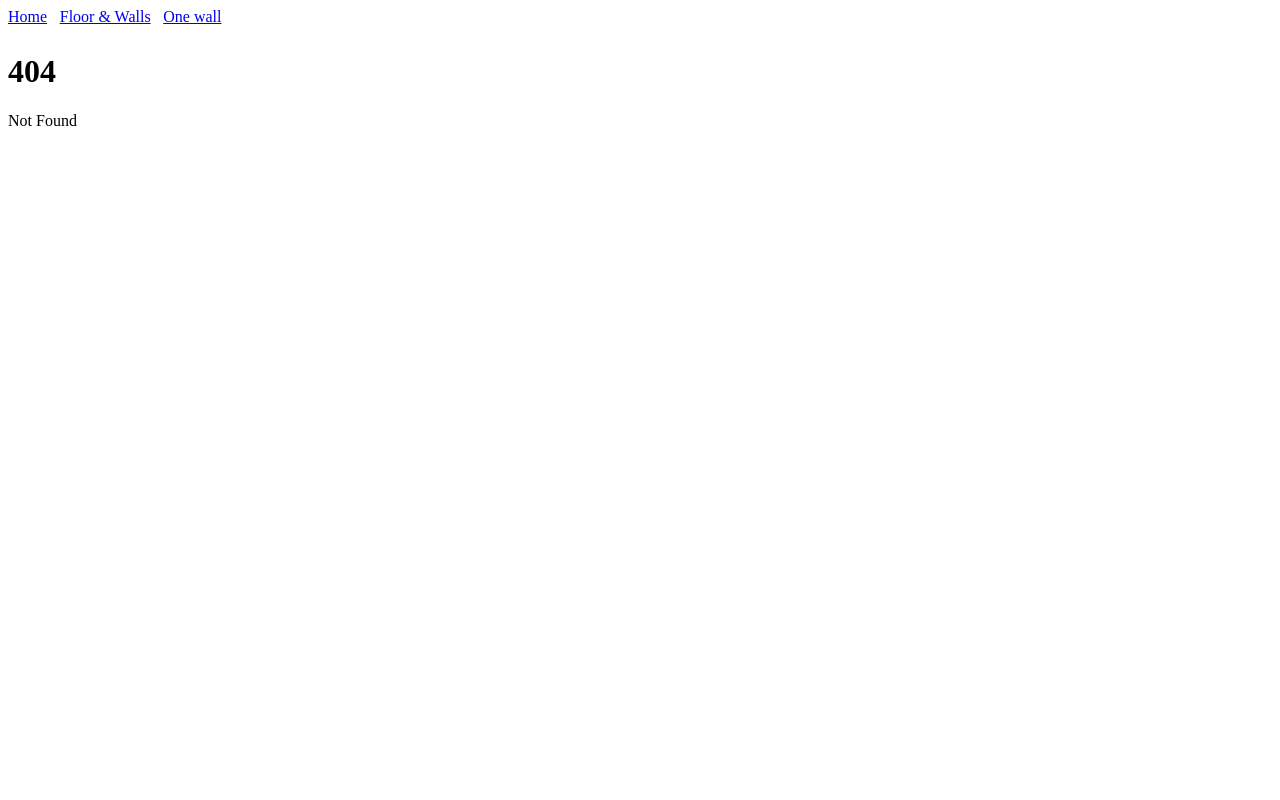
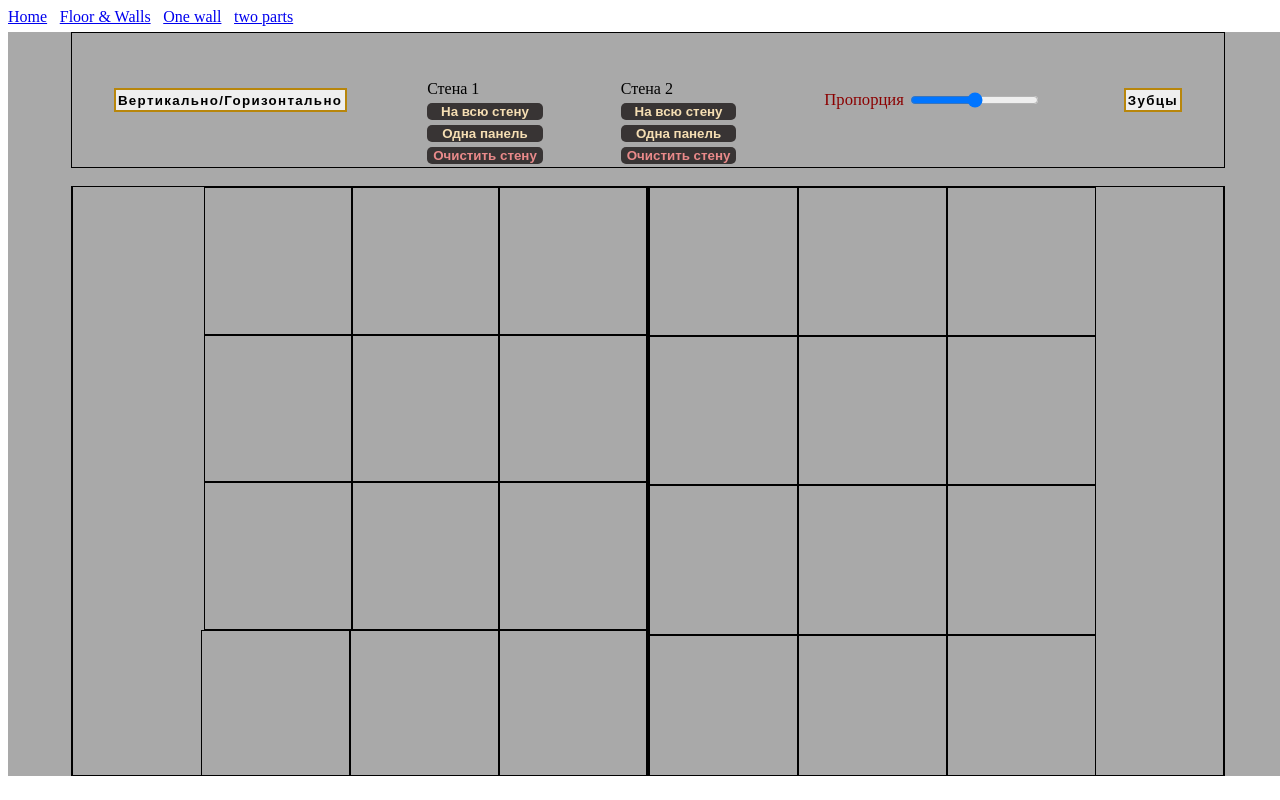
Before and after one commit to Corpus77/sv-kit-3dpanel-floor, a SvelteKit app: page /twoparts in a window 1280 px wide. Before the commit this address had no page. Built offline with nearby package versions, Linux system fonts and the light colour scheme.

Commit message:
two part in process

```diff
--- a/src/lib/logic/functions.js
+++ b/src/lib/logic/functions.js
@@ -19,7 +19,8 @@ function styleCommonPanels(toCreate) {
 	toCreate.style.height = panelSize(walls()) + 'px';
 	toCreate.style.backgroundSize = 'contain';
 	toCreate.classList.add('allPanels');
-	// toCreate.style.border = '1px solid black'
+	// FIXME:
+	toCreate.style.border = '1px solid black';
 
 	allPanels().forEach((item) => {
 		item.style.transition = '1.5s';
--- a/src/routes/+layout.svelte
+++ b/src/routes/+layout.svelte
@@ -2,6 +2,7 @@
 	<a href="/"><p>Home</p></a>
 	<a href="/floorwalls"><p>Floor & Walls</p></a>
 	<a href="/onewall"> One wall</a>
+	<a href="/twoparts"> two parts</a>
 </nav>
 <slot/>
 
--- a/src/routes/onewall/+page.svelte
+++ b/src/routes/onewall/+page.svelte
@@ -2,14 +2,12 @@
 	import Modal from '$lib/components/Modal.svelte';
 	import {
 		walls,
-		floor,
-		ceil,
 		allPanels,
 		panel,
-		panelFloor,
-		panelCeil,
 		panelSize
 	} from '$lib/logic/retSurfaces.js';
+
+
 	import { onMount } from 'svelte';
 	import Buttonall from '$lib/components/Buttonall.svelte';
 	import Buttonone from '$lib/components/Buttonone.svelte';
--- /dev/null
+++ b/src/routes/twoparts/+page.svelte
@@ -0,0 +1,294 @@
+<script>
+	import Modal from '$lib/components/Modal.svelte';
+	import { walls, allPanels, panel, panelSize } from '$lib/logic/retSurfaces.js';
+
+	import { onMount } from 'svelte';
+	import Buttonall from '$lib/components/Buttonall.svelte';
+	import Buttonone from '$lib/components/Buttonone.svelte';
+	import Buttonclear from '$lib/components/Buttonclear.svelte';
+	import { initWallPanelAdd, styleCommonPanels, removePanels } from '$lib/logic/functions';
+	//----------------------------------------
+	let modalVisible = false;
+	let fillAllFlag = true;
+	let globalSurface = 'wall';
+	let btnHeaderArr;
+	let blockFlag = false;
+	let url = '';
+	let urlWall = './textures/';
+	//----------------------------------
+	//__________________________________________
+	function panelChoice(event) {
+		url = event.detail;
+		if (fillAllFlag && blockFlag && globalSurface == 'wall') {
+			fillAll(document.querySelectorAll('.wall_2'));
+			url = event.detail;
+		} else if (fillAllFlag && !blockFlag && globalSurface == 'wall') {
+			fillAll(document.querySelectorAll('.wall_1'));
+			url = event.detail;
+		} else if (!fillAllFlag && globalSurface == 'wall') {
+			walls().forEach((item) => {
+				item.onclick = function (e) {
+					url = urlWall + event.detail;
+					e.target.style.backgroundImage = `url(${url})`;
+				};
+			});
+		}
+		modalVisible = false;
+		fillAllFlag = false;
+	}
+	//__________________________________________________
+	function addPanel(wallsArg) {
+		wallsArg.forEach((item) => {
+			for (let i = 0; i < 165; i++) {
+				let panel = document.createElement('div');
+				styleCommonPanels(panel);
+
+				panel.classList.add('panel');
+				panel.style.backgroundImage = `url(${urlWall}${url}`;
+				item.append(panel);
+			}
+		});
+	}
+	//________________________________________
+	function fillAll(surface) {
+		// if (blockFlag) {
+		// 	removePanels((document.querySelector('.wall_1').childNodes));
+		// 	console.log(blockFlag);
+		// 	console.log(document.querySelector('.wall_1').childNodes);
+		// } else {
+		// 	removePanels((document.querySelector('.wall_2').childNodes));
+		// 	console.log(blockFlag);
+    //   console.log(document.querySelector('.wall_2').childNodes);
+		// }
+		// removePanels(panel());
+
+		addPanel(surface);
+	}
+
+	//__________________________________________
+	function btnHeaderActive(event) {
+		setTimeout(function () {
+			if (modalVisible) {
+				event.classList.remove('non-activeapp');
+			} else {
+				event.classList.add('non-activeapp');
+			}
+			btnHeaderArr.forEach((item) => {
+				if (item != event) {
+					item.classList.add('non-activeapp');
+				}
+			});
+		}, 10);
+	}
+	//-----------------------------------------
+	onMount(() => {
+		btnHeaderArr = document.querySelectorAll('.btn-header');
+
+		//----- initial add panels
+		initWallPanelAdd();
+
+		//----------------------
+		window.onresize = function () {
+			allPanels().forEach((item) => {
+				item.style.width = panelSize(walls()) + 'px';
+				item.style.height = panelSize(walls()) + 'px';
+			});
+		};
+	});
+</script>
+
+<div class="container">
+	<div class="header">
+		<button class="orientation">Вертикально/Горизонтально</button>
+		<div class="btn_wrapper btn_wrapper1">
+			<p>Стена 1</p>
+			<Buttonall
+				buttonText="На всю стену"
+				on:fillAll={(event) => {
+					modalVisible = !modalVisible;
+					fillAllFlag = true;
+					blockFlag = false;
+					btnHeaderActive(event.detail);
+				}}
+			/>
+			<Buttonone buttonText="Одна панель" />
+			<Buttonclear buttonText="Очистить стену" />
+		</div>
+		<div class="btn_wrapper btn_wrapper2">
+			<p>Стена 2</p>
+			<Buttonall
+				buttonText="На всю стену"
+				on:fillAll={(event) => {
+					modalVisible = !modalVisible;
+					fillAllFlag = true;
+					blockFlag = true;
+					btnHeaderActive(event.detail);
+				}}
+			/>
+			<Buttonone buttonText="Одна панель" />
+			<Buttonclear buttonText="Очистить стену" />
+		</div>
+
+		<div class="range">
+			<span>Пропорция</span>
+			<input type="range" class="proportion" min="0" max="100" />
+		</div>
+
+		<button class="teeth">Зубцы</button>
+	</div>
+	<div class="container-wall">
+		<div class="wall wall_1" />
+		<div class="teeth_block" />
+		<div class="wall wall_2" />
+	</div>
+	{#if modalVisible}
+		<Modal {globalSurface} on:panelChoice={panelChoice} />
+	{/if}
+</div>
+
+<style>
+	* {
+		margin: 0;
+		padding: 0;
+	}
+	.header {
+		display: flex;
+		justify-content: space-around;
+		align-items: center;
+		flex-wrap: wrap;
+		width: 90vw;
+		height: 19%;
+		margin-bottom: 1%;
+		border: 1px solid black;
+		/* transform: translateX(-11%); */
+	}
+	.btn_wrapper {
+		display: flex;
+		flex-direction: column;
+		gap: 5px;
+		height: 30%;
+	}
+	button {
+		padding: 0.2%;
+		font-weight: bolder;
+		letter-spacing: 0.1em;
+		margin: 0.2em;
+		border: 2px solid darkgoldenrod;
+		cursor: pointer;
+	}
+
+	.container {
+		display: flex;
+		flex-direction: column;
+		justify-content: space-around;
+		align-items: center;
+		gap: 5px;
+		width: 100vw;
+		height: 93vh;
+		background-color: darkgrey;
+	}
+	.container-wall {
+		display: flex;
+		flex-direction: row;
+		justify-content: center;
+		align-items: center;
+		width: 90vw;
+		height: 79%;
+		border: 1px solid black;
+	}
+
+	.horizontal {
+		flex-direction: column;
+		justify-content: center;
+		align-items: center;
+	}
+
+	.wall {
+		display: flex;
+		flex-direction: row;
+		flex-wrap: wrap;
+		width: 50%;
+		height: 100%;
+		background-size: 20%;
+		border: 1px solid black;
+		overflow: hidden;
+	}
+	.wall_2 {
+		background-size: auto;
+	}
+	.wall_1 {
+		flex-direction: row-reverse;
+		background-size: auto;
+	}
+	.teeth_block {
+		display: none;
+	}
+	.teeth_brick {
+		width: 100%;
+		height: 3%;
+	}
+
+	.disp_teeth {
+		display: flex;
+		flex-direction: column;
+		width: 3%;
+		height: 100%;
+	}
+
+	.proportion {
+		margin-left: 3%;
+	}
+	.range {
+		display: flex;
+		margin: 10px;
+		font-size: 1.3vw;
+		color: darkred;
+	}
+	input {
+		cursor: pointer;
+	}
+	/* webcommon-------------------- */
+	.choiceAppear {
+		display: flex !important;
+		flex-wrap: wrap;
+		justify-content: center;
+		overflow: scroll;
+	}
+	.winChoice {
+		display: none;
+		position: absolute;
+		width: 60%;
+		height: 80%;
+		right: 2%;
+		top: 15%;
+		background-color: blanchedalmond;
+		border: 1px solid black;
+	}
+	.example_container {
+		display: flex;
+		flex-direction: column;
+		justify-content: center;
+		align-items: center;
+		margin: 2%;
+		width: 25%;
+		height: auto;
+		cursor: pointer;
+	}
+	.item_paragr {
+		color: black;
+		font-size: 1em;
+	}
+	img {
+		width: 100%;
+		height: 100%;
+		object-fit: contain;
+	}
+
+	/* media request */
+	@media screen and (max-width: 830px) {
+		.item_paragr,
+		span {
+			font-size: 0.7em;
+		}
+	}
+</style>
```
